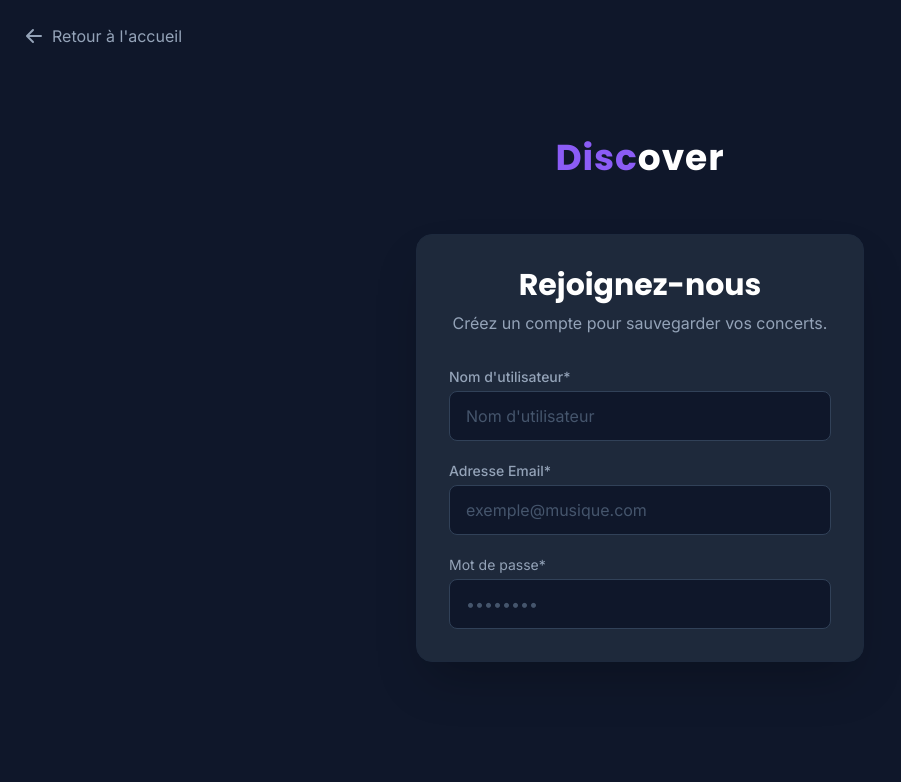
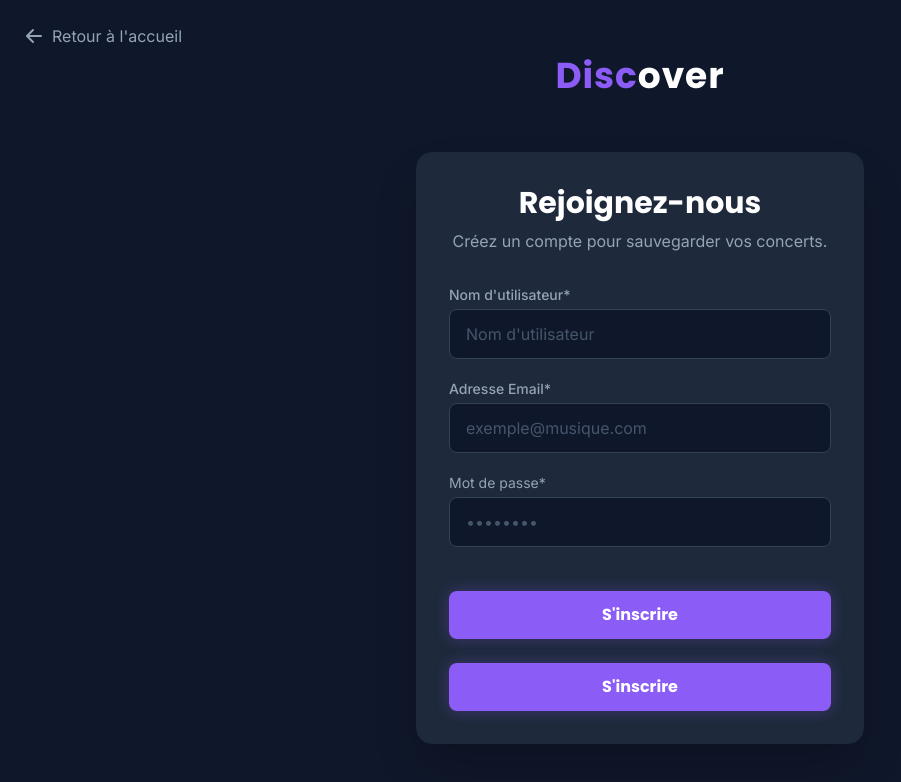
Before and after one commit to Basic002/musical-app-frontend, a React (Vite) app: page /register in a window 1280 px wide. Shown: the top 782 px of the page, without its empty margins (0-901 px from the left). Built offline with nearby package versions, Linux system fonts and the light colour scheme.

Commit message:
Page register terminée

```diff
--- a/src/pages/Register.jsx
+++ b/src/pages/Register.jsx
@@ -76,7 +76,22 @@ const Register = () => {
               className="w-full bg-night-bg border border-slate-700 rounded-lg px-4 py-3 text-white focus:outline-none focus:border-neon-violet transition-colors placeholder-slate-600"
             />
           </div>
+          {/* Bouton de validation */}
+          <button
+            type="submit"
+            className="w-full bg-neon-violet hover:bg-purple-500 text-white font-title font-bold py-3 rounded-lg mt-6 transition-all shadow-[0_0_15px_rgba(139,92,246,0.3)] hover:shadow-[0_0_20px_rgba(139,92,246,0.5)]"
+          >
+            S'inscrire
+          </button>
         </form>
+
+        {/* Bouton de validation */}
+        <button
+          type="submit"
+          className="w-full bg-neon-violet hover:bg-purple-500 text-white font-title font-bold py-3 rounded-lg mt-6 transition-all shadow-[0_0_15px_rgba(139,92,246,0.3)] hover:shadow-[0_0_20px_rgba(139,92,246,0.5)]"
+        >
+          S'inscrire
+        </button>
       </div>
     </div>
   );
```
Lines whose indentation alone changed are shown as unchanged.
